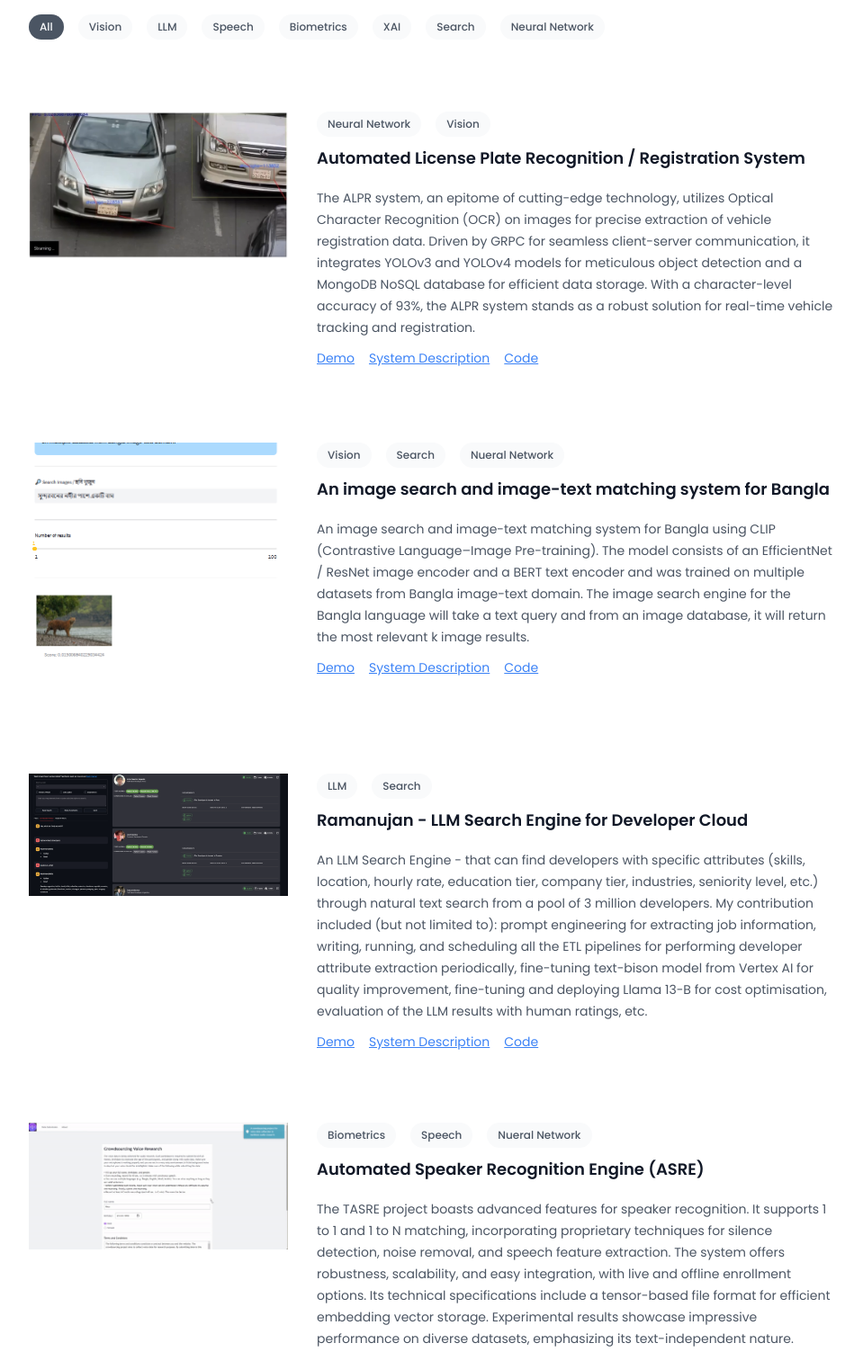
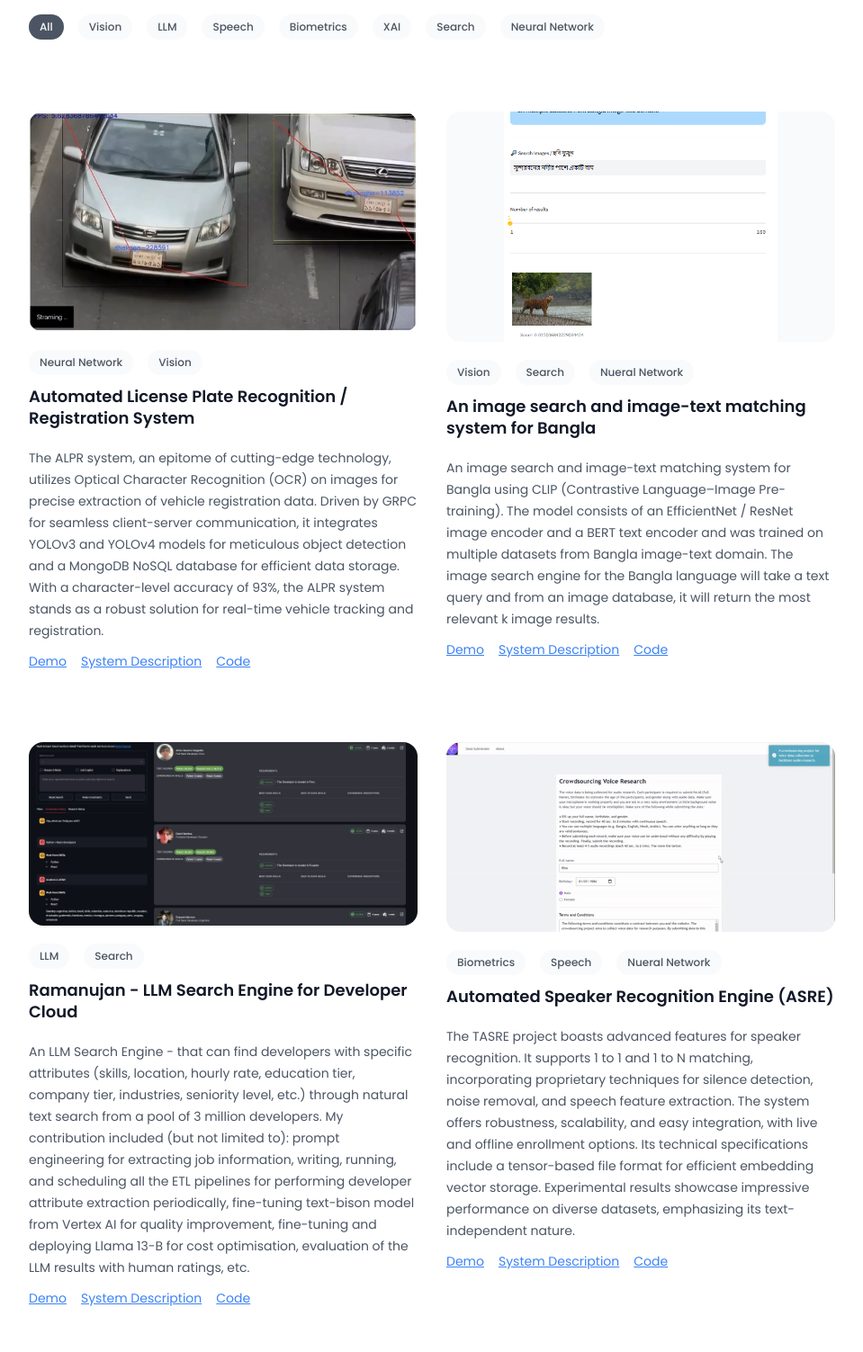
Before and after one commit to furcifer-grad/furcifer-grad.github.io, a website: page software.html in a window 1280 px wide. Shown: the part 240-1743 px from the top of the page at 90% size, without its empty margins (160-1119 px from the left). Drawn offline with nearby package versions, Linux system fonts and the light colour scheme.

Commit message:
update layout

```diff
--- a/software.html
+++ b/software.html
@@ -287,20 +287,20 @@
           </div>
 
 
-          <div class="mt-16 space-y-20 lg:mt-20 lg:space-y-20">
+          <div class="mt-16  lg:mt-20 grid gap-8 gap-y-12 lg:gap-y-20 md:grid-cols-2">
             <article
               x-data="{tags: ['Neural Network', 'Vision']}"
               x-show="tags.includes(tag) || tag === 'all'"
               x-clock
-              class="relative isolate flex flex-col gap-8 lg:flex-row"
+              class="relative isolate flex flex-col gap-5"
             >
               <div
-                class="relative aspect-[16/9] sm:aspect-[2/1] lg:aspect-square lg:w-72 lg:shrink-0"
+                class="relative w-full rounded-2xl overflow-hidden"
               >
                 <img
                   src="assets/alpr.PNG"
                   alt=""
-                  class="absolute inset-0 h-auto w-full bg-gray-50 object-contain"
+                  class="h-auto w-full bg-gray-50 object-cover max-h-64"
                 />
               </div>
               <div>
@@ -351,15 +351,15 @@
               x-data="{tags: ['Vision', 'Search', 'Nueral Network']}"
               x-show="tags.includes(tag) || tag === 'all'"
               x-clock
-              class="relative isolate flex flex-col gap-8 lg:flex-row"
+              class="relative isolate flex flex-col gap-5"
             >
               <div
-                class="relative aspect-[16/9] sm:aspect-[2/1] lg:aspect-square lg:w-72 lg:shrink-0"
+                class="relative w-full rounded-2xl overflow-hidden"
               >
                 <img
                   src="assets/bangla_clip_1.png"
                   alt=""
-                  class="absolute inset-0 h-auto w-full bg-gray-50 object-contain"
+                  class="h-auto w-full bg-gray-50 object-contain max-h-64"
                 />
               </div>
               <div>
@@ -411,15 +411,15 @@
               x-data="{tags: ['LLM', 'Search']}"
               x-show="tags.includes(tag) || tag === 'all'"
               x-clock
-              class="relative isolate flex flex-col gap-8 lg:flex-row"
+              class="relative isolate flex flex-col gap-5"
             >
               <div
-                class="relative aspect-[16/9] sm:aspect-[2/1] lg:aspect-square lg:w-72 lg:shrink-0"
+                class="relative w-full rounded-2xl overflow-hidden"
               >
                 <img
                   src="assets/llm_search.png"
                   alt=""
-                  class="absolute inset-0 h-auto w-full bg-gray-50 object-contain"
+                  class="h-auto w-full bg-gray-50 object-cover max-h-64"
                 />
               </div>
               <div>
@@ -471,15 +471,15 @@
               x-data="{tags: ['Biometrics', 'Speech', 'Nueral Network']}"
               x-show="tags.includes(tag) || tag === 'all'"
               x-clock
-              class="relative isolate flex flex-col gap-8 lg:flex-row"
+              class="relative isolate flex flex-col gap-5"
             >
               <div
-                class="relative aspect-[16/9] sm:aspect-[2/1] lg:aspect-square lg:w-72 lg:shrink-0"
+                class="relative w-full rounded-2xl overflow-hidden"
               >
                 <img
                   src="assets/demo.gif"
                   alt=""
-                  class="absolute inset-0 h-auto w-full bg-gray-50 object-contain"
+                  class="h-auto w-full bg-gray-50 object-cover max-h-64"
                 />
               </div>
               <div>
@@ -531,15 +531,15 @@
               x-data="{tags: ['XAI']}"
               x-show="tags.includes(tag) || tag === 'all'"
               x-clock
-              class="relative isolate flex flex-col gap-8 lg:flex-row"
+              class="relative isolate flex flex-col gap-5"
             >
               <div
-                class="relative aspect-[16/9] sm:aspect-[2/1] lg:aspect-square lg:w-72 lg:shrink-0"
+                class="relative w-full rounded-2xl overflow-hidden"
               >
                 <img
                   src="assets/counterfactual.gif"
                   alt=""
-                  class="absolute inset-0 h-auto w-full bg-gray-50 object-contain"
+                  class="h-auto w-full bg-gray-50 object-cover max-h-64"
                 />
               </div>
               <div>
@@ -587,8 +587,15 @@
 
 
 
-            <article
 
+
+
+
+
+          </div>
+
+          <div
+          class="mt-10"
           >
             <!-- <div
               class="relative aspect-[16/9] sm:aspect-[2/1] lg:aspect-square lg:w-64 lg:shrink-0"
@@ -605,11 +612,6 @@
 
             <strong> Complete List: </strong> <a style = "color: #60b9ff " href="https://github.com/zabir-nabil"> 🐈‍⬛  GitHub >> </a>
 
-            </article>
-
-
-
-
           </div>
         </div>
       </div>
```
Also changed, not shown: main.css. Lines whose indentation alone changed are shown as unchanged.
